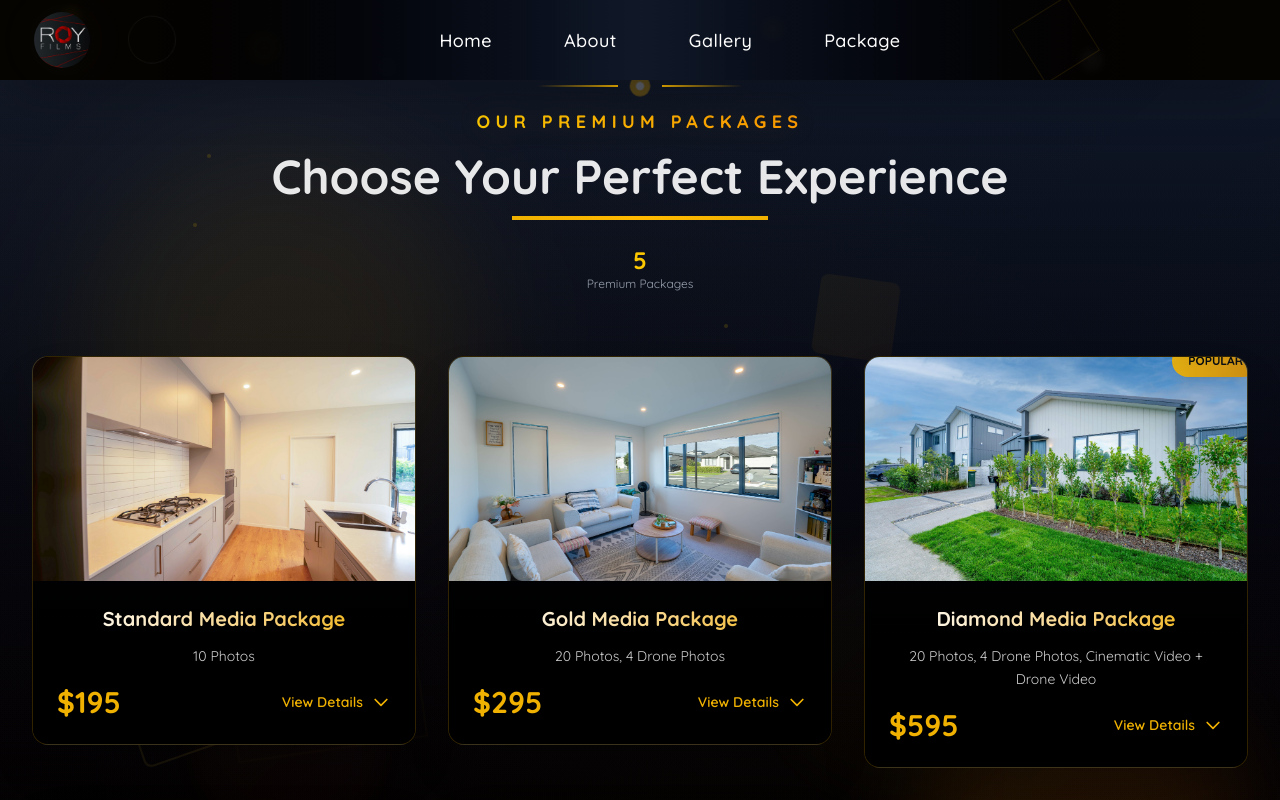
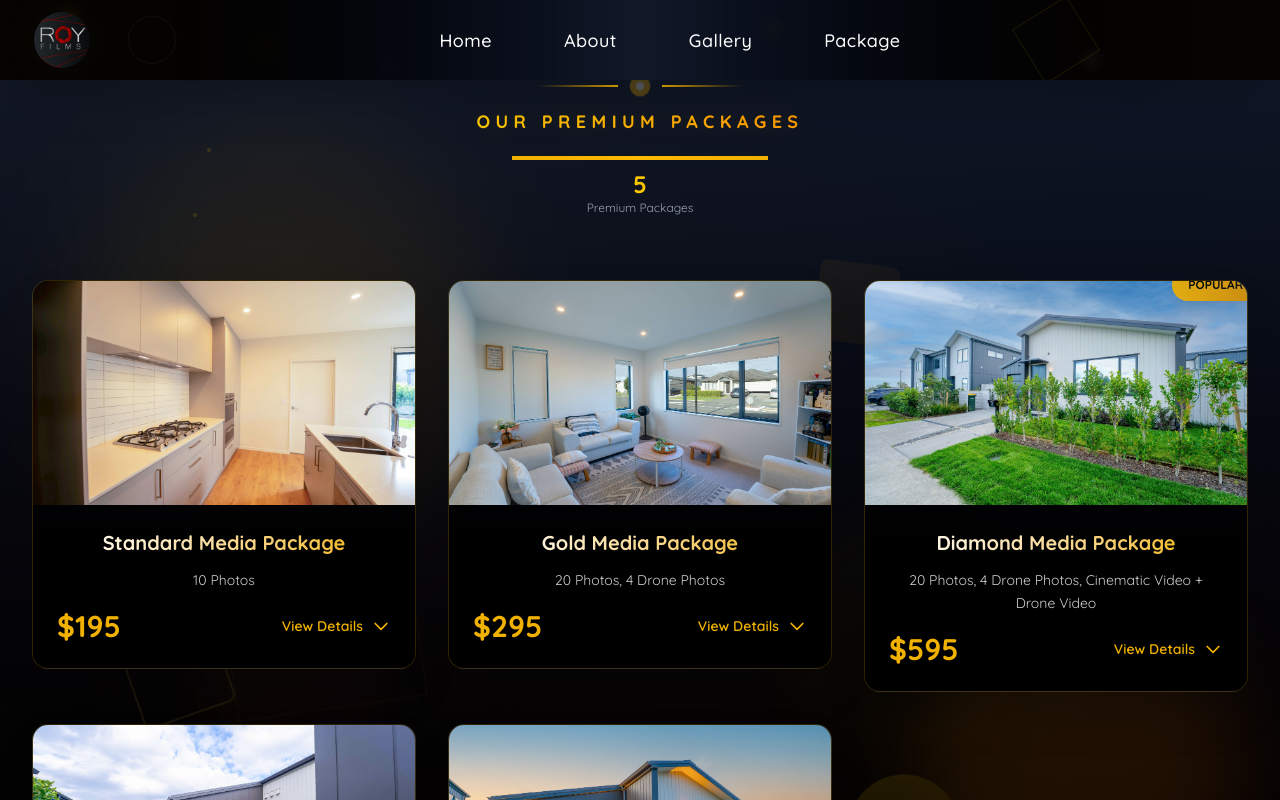
Before and after one commit to Ravindu200232/photoShop_frontend, a React (Vite) app in the folder frontend/: page /package in a window 1280 px wide. Shown: the top 800 px of the page. Built offline with nearby package versions, Linux system fonts and the light colour scheme.

Commit message:
Update package.jsx

```diff
--- a/frontend/src/pages/user/package.jsx
+++ b/frontend/src/pages/user/package.jsx
@@ -163,14 +163,7 @@ export default function Package() {
         </h2>
 
         <h1 className="text-4xl md:text-5xl font-black text-transparent bg-clip-text bg-gradient-to-r from-white via-yellow-200 to-white mt-4 mb-8 leading-tight relative">
-          <span className="relative">
-            Choose Your Perfect Experience
 
-            {/* Title shadow effect */}
-            <div className="absolute inset-0 text-4xl md:text-5xl font-black text-white  opacity-90 -z-10">
-              Choose Your Perfect Experience
-            </div>
-          </span>
 
           {/* Animated underline */}
           <div className={`absolute -bottom-2 left-1/2 transform -translate-x-1/2 h-1 bg-gradient-to-r from-yellow-500 via-amber-400 to-yellow-500 transition-all duration-1500 delay-800 ${
```
